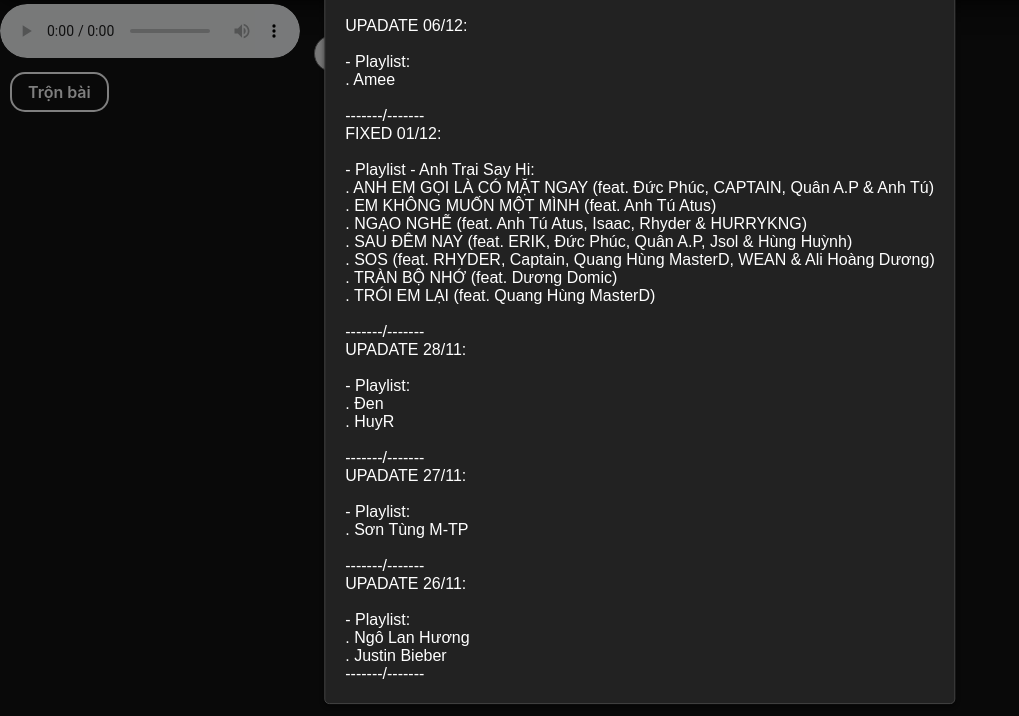
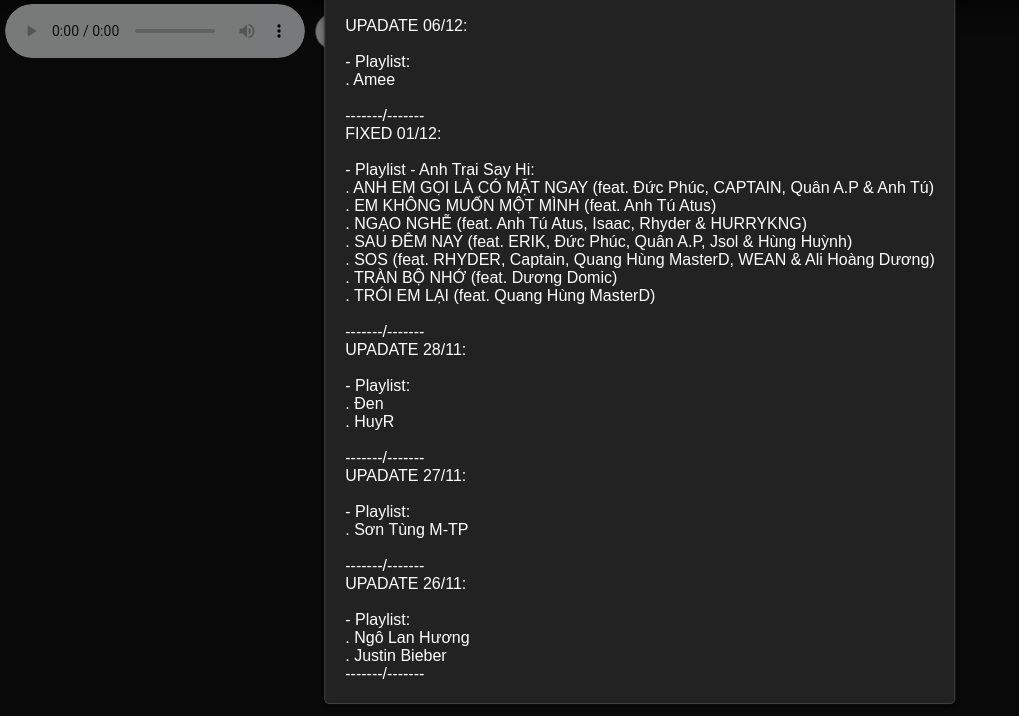
Before and after one commit to googleenezax/googleenezax.github.io, a plain HTML site: page music/ms.html in a window 1280 px wide. Shown: the part 84-800 px from the top of the page, without its empty margins (0-1019 px from the left). Drawn offline with nearby package versions, Linux system fonts and the light colour scheme.

Commit message:
Update ms.css

```diff
--- a/music/ms.css
+++ b/music/ms.css
@@ -1,6 +1,6 @@
 .player {
   margin-top: 10px;
-  margin-left: 5px:
+  margin-left: 5px;
   display: flex; /* Sử dụng Flexbox */
   align-items: center;
 }
```
